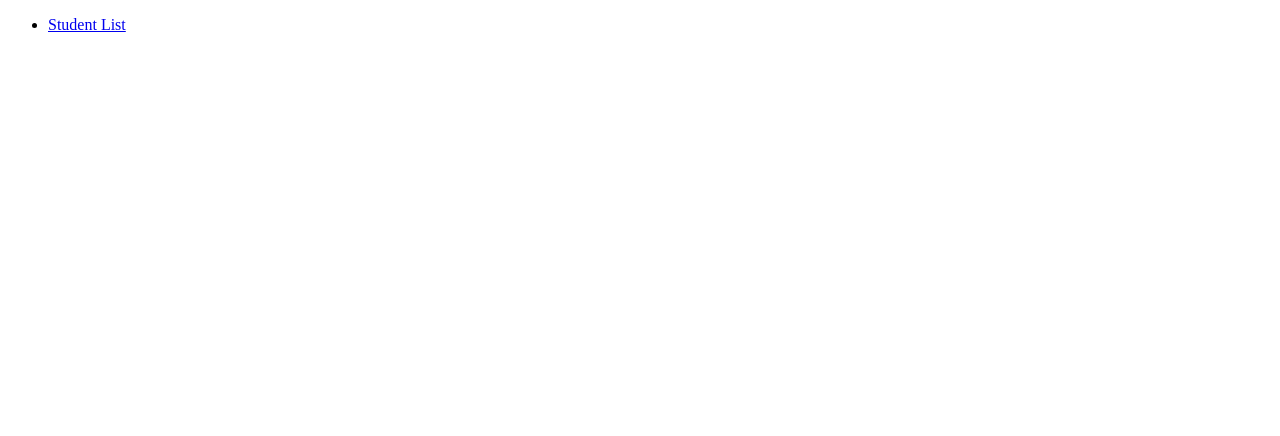
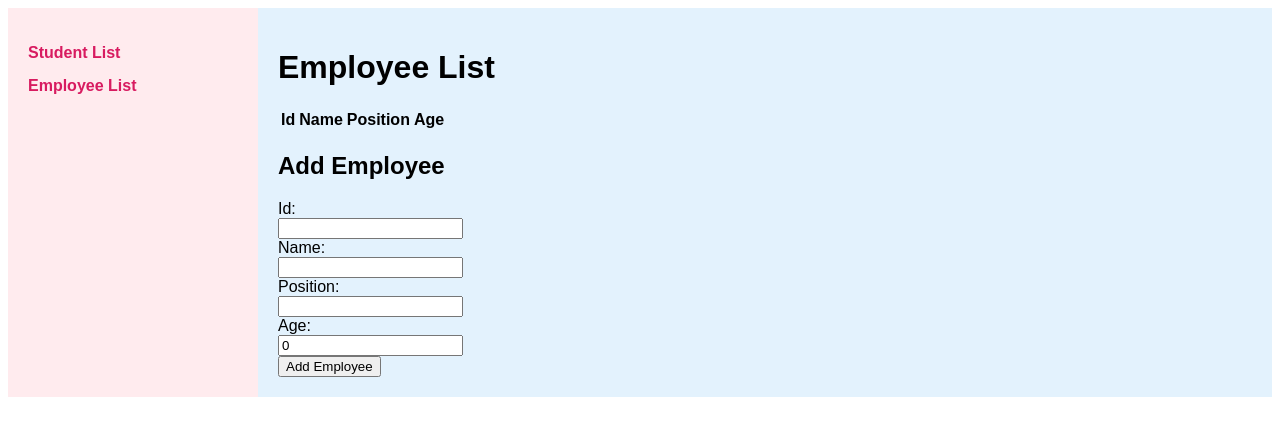
Before and after one commit to cesszha/Activity15-Angular-with-Typescript-and-Data-Structures, an Angular app: page /employee-list in a window 1280 px wide. Before the commit this address led to /. Shown: the top 436 px of the page. Built offline with nearby package versions, Linux system fonts and the light colour scheme.

Commit message:
Employee-List

```diff
--- a/src/app/app.component.css
+++ b/src/app/app.component.css
@@ -0,0 +1,45 @@
+* {
+    box-sizing: border-box; /* Ensure padding and borders do not affect width */
+}
+
+body {
+    font-family: Arial, sans-serif; /* Set a default font */
+    margin: 0;
+    padding: 0;
+    background-color: #f7f9fc; /* Light background color */
+}
+
+.container {
+    display: flex; /* Use flexbox for layout */
+}
+
+.sidebar {
+    width: 250px; /* Fixed width for sidebar */
+    background-color: #ffebee; /* Light pastel pink */
+    padding: 20px; /* Padding for sidebar */
+}
+
+.sidebar ul {
+    list-style-type: none; /* Remove bullets from list */
+    padding: 0; /* Remove padding */
+}
+
+.sidebar li {
+    margin-bottom: 15px; /* Space between list items */
+}
+
+.sidebar a {
+    text-decoration: none; /* Remove underline from links */
+    color: #d81b60; /* Darker pink for link color */
+    font-weight: bold; /* Make links bold */
+}
+
+.sidebar a:hover {
+    color: #c2185b; /* Darker shade on hover */
+}
+
+.content {
+    flex-grow: 1; /* Allow content area to expand */
+    background-color: #e3f2fd; /* Light pastel blue */
+    padding: 20px; /* Padding for content area */
+}
--- a/src/app/app.component.html
+++ b/src/app/app.component.html
@@ -1,8 +1,20 @@
-<nav>
-	<ul>
-		<li><a href="/student-list">Student List</a></li>
 
-  </ul>
-</nav>
+<head>
+    <meta charset="UTF-8">
+    <meta name="viewport" content="width=device-width, initial-scale=1.0">
+    <title>Student and Employee Lists</title>
+</head>
+<body>
+    <div class="container">
+        <nav class="sidebar">
+            <ul>
+                <li><a href="/student-list">Student List</a></li>
+                <li><a href="/employee-list">Employee List</a></li>
+            </ul>
+        </nav>
 
-<router-outlet></router-outlet>
+        <main class="content">
+            <router-outlet></router-outlet>
+        </main>
+    </div>
+</body>
--- a/src/app/app.routes.ts
+++ b/src/app/app.routes.ts
@@ -1,7 +1,7 @@
 import { NgModule } from '@angular/core';
 import { RouterModule, Routes } from '@angular/router';
 import { StudentListComponent } from './student-list/student-list.component';
-
+import { EmployeeListComponent } from './employee-list/employee-list.component';
 
 
 
@@ -13,6 +13,11 @@ export const routes: Routes = [
     title: 'Student List',
     component: StudentListComponent,
     path: 'student-list',
+},
+{
+    title: 'Employee List',
+    component: EmployeeListComponent,
+    path: 'employee-list',
 },
 
 
--- /dev/null
+++ b/src/app/employee-list/employee-list.component.html
@@ -0,0 +1,90 @@
+<main>
+    <div class="container">
+        <h1>Employee List</h1>
+        <div class="table-responsive">
+            <table class="table table-bordered table-striped">
+                <thead>
+                    <tr>
+                        <th>Id</th>
+                        <th>Name</th>
+                        <th>Position</th>
+                        <th>Age</th>
+                    </tr>
+                </thead>
+                <tbody>
+                    <tr *ngFor="let employee of employees">
+                        <td>{{ employee.id }}</td>
+                        <td>{{ employee.name }}</td>
+                        <td>{{ employee.position }}</td>
+                        <td>{{ employee.age }}</td>
+                    </tr>
+                </tbody>
+            </table>
+        </div>
+
+        <div class="mt-4">
+            <h2>Add Employee</h2>
+            <!-- Form for adding a new employee -->
+            <form (ngSubmit)="addEmployee()">
+                <div class="form-group row">
+                    <label for="id" class="col-sm-2 col-form-label">Id:</label>
+                    <div class="col-sm-10">
+                        <input
+                            type="number"
+                            id="id"
+                            [(ngModel)]="id"
+                            name="id"
+                            required
+                            class="form-control" />
+                    </div>
+                </div>
+
+                <div class="form-group row">
+                    <label for="name" class="col-sm-2 col-form-label">Name:</label>
+                    <div class="col-sm-10">
+                        <input
+                            type="text"
+                            id="name"
+                            [(ngModel)]="name"
+                            name="name"
+                            required
+                            class="form-control" />
+                    </div>
+                </div>
+
+                <div class="form-group row">
+                    <label for="position" class="col-sm-2 col-form-label">Position:</label>
+                    <div class="col-sm-10">
+                        <input
+                            type="text"
+                            id="position"
+                            [(ngModel)]="position"
+                            name="position"
+                            required
+                            class="form-control" />
+                    </div>
+                </div>
+
+                <div class="form-group row">
+                    <label for="age" class="col-sm-2 col-form-label">Age:</label>
+                    <div class="col-sm-10">
+                        <input
+                            type="number"
+                            id="age"
+                            [(ngModel)]="age"
+                            name="age"
+                            required
+                            class="form-control" />
+                    </div>
+                </div>
+
+                <!-- Button to submit the form -->
+                <button
+                    type="submit"
+                    class="btn btn-primary mt-3">
+                    Add Employee
+                </button>
+            </form>
+        </div>
+    </div>
+</main>
--- /dev/null
+++ b/src/app/employee-list/employee-list.component.ts
@@ -0,0 +1,34 @@
+import { Component } from '@angular/core';
+import { NgForOf } from '@angular/common';
+import { FormsModule } from '@angular/forms';
+import { EmployeeList } from '../list/EmployeeList';
+
+@Component({
+  selector: 'app-employee-list',
+  standalone: true,
+  imports: [NgForOf, FormsModule],
+  templateUrl: './employee-list.component.html',
+
+})
+export class EmployeeListComponent {
+  employees: EmployeeList[] = [];
+
+	id: string = '';
+	name: string = '';
+	position: string = '';
+	age: number = 0;
+
+	addEmployee(): void {
+		this.employees.push({
+			id: this.id,
+			name: this.name,
+			position: this.position,
+			age: this.age,
+		});
+
+		this.age = 0;
+		this.position = '';
+		this.id = '';
+		this.name = '';
+	}
+}
--- /dev/null
+++ b/src/app/list/EmployeeList.ts
@@ -0,0 +1,6 @@
+export interface EmployeeList {
+	id: string;
+	name: string;
+	position: string;
+	age: number;
+}
```
Also changed, not shown: src/app/employee-list/employee-list.component.css (added), 1 other file (tests, documents, lock files or other folders).
